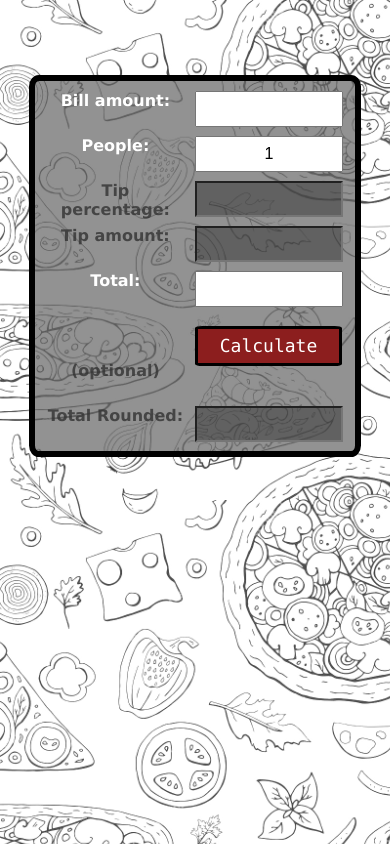
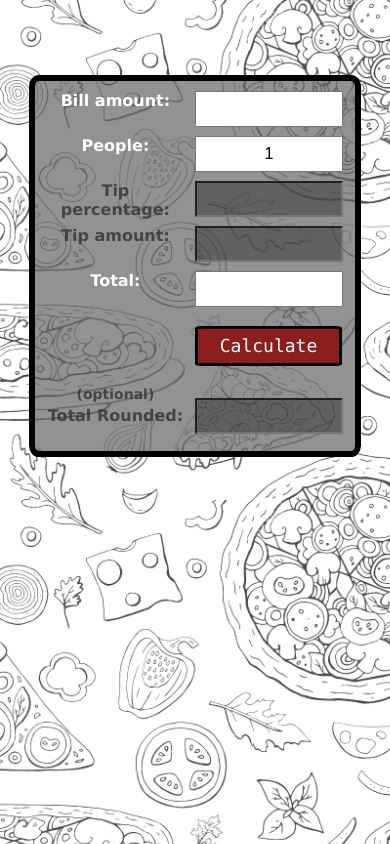
Before and after one commit to Antmagnum/BillCalculator2, a plain HTML site: page index.html in a window 390 px wide. Drawn offline with Linux system fonts and the light colour scheme.

Commit message:
Add files via upload

```diff
--- a/index.html
+++ b/index.html
@@ -28,7 +28,7 @@
         <div class="grid-item no-style"></div>
         <div class="grid-item no-style"> <button id="btn">Calculate</button></div>
 
-        <div class="grid-item no-style no-edit"><span>(optional)</span> </div>
+        <div id="blankInput" class="grid-item no-style no-edit"><span>(optional)</span> </div>
         <div class="grid-item no-style"><div type="number" class="blankInput"></div></div>
 
         <div class="grid-item no-style no-edit"><span>Total Rounded:</span> </div>
--- a/style.css
+++ b/style.css
@@ -115,3 +115,19 @@ input::-webkit-inner-spin-button {
             font-size: 18px;
           }
       }
+
+      @media screen and (max-width: 500px) {
+        #blankInput, .blankInput {
+          width: 140px;
+          height: 20px;
+          margin-top: 25px;
+          font-size: 14px;
+          margin-bottom: -15px;
+        }
+    }
+
+    @media screen and (max-width: 500px) {
+      #totalBillRound {
+        margin-top: -15px;
+      }
+  }
```
